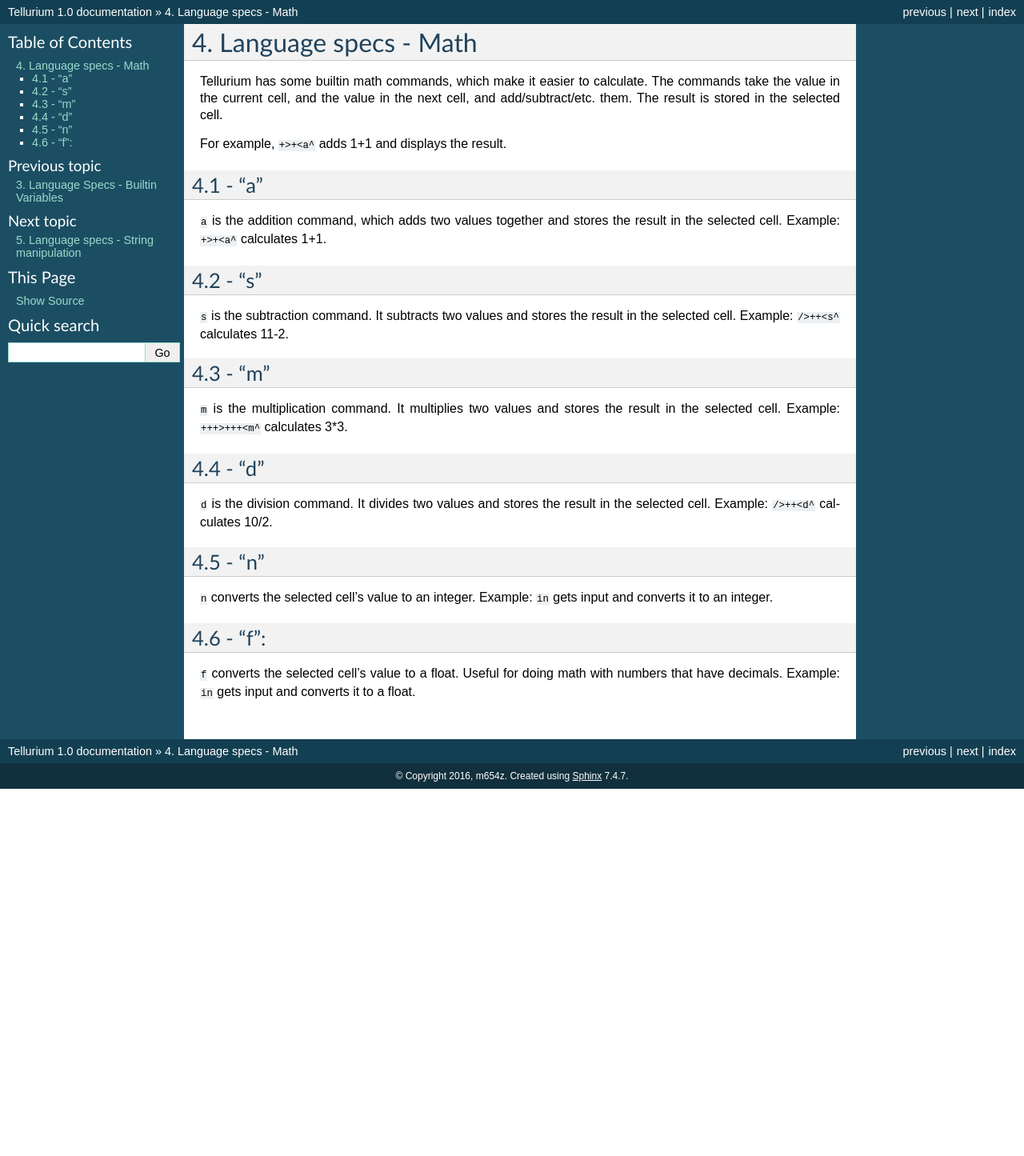
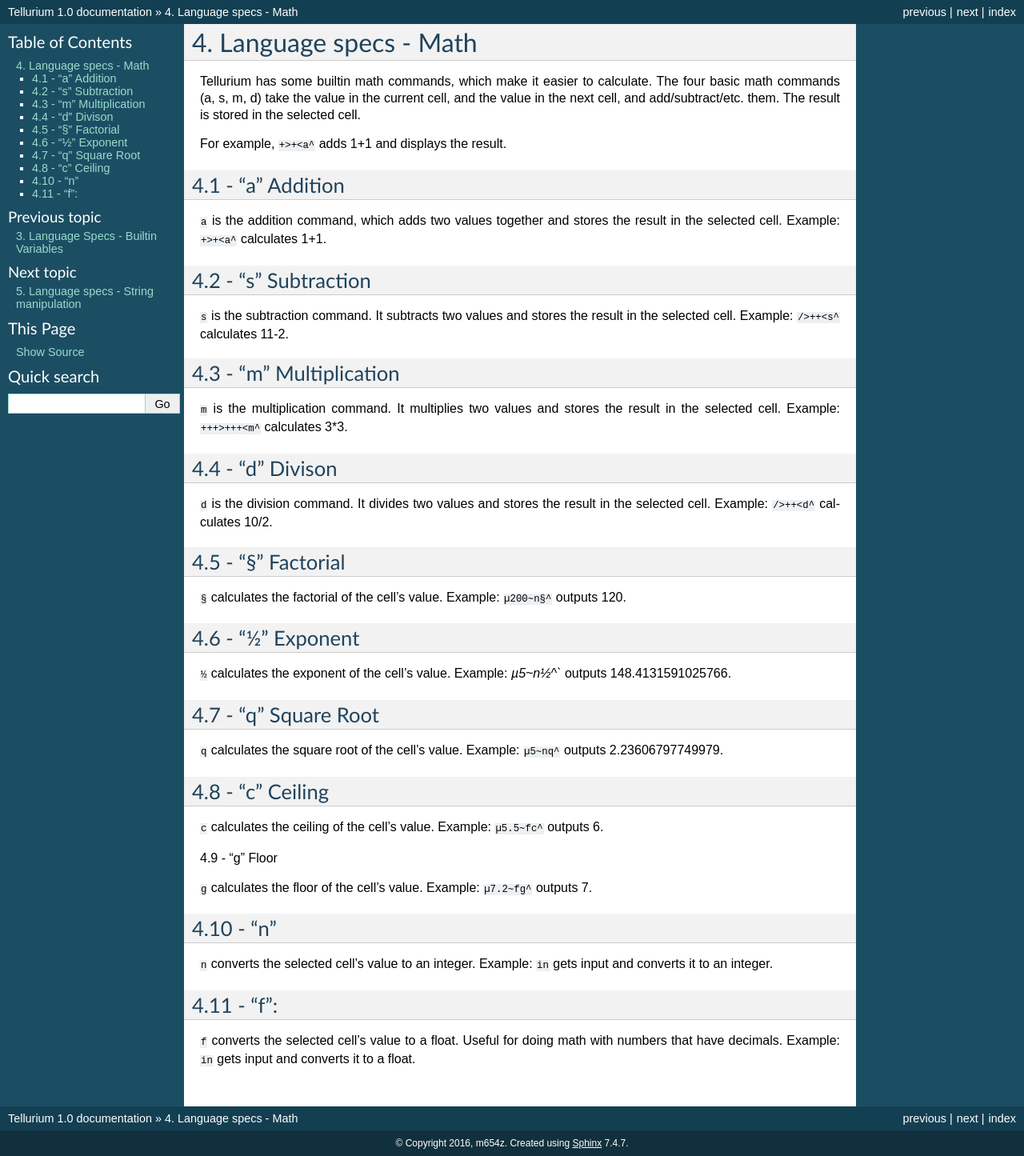
Before and after one commit to m654z/Tellurium, a Sphinx documentation site: the page built from docs/spec-math.rst, in a window 1280 px wide. Shown: the whole page at 80% size. Built offline with Sphinx 7.4.7, drawn with Linux system fonts in a browser that asks for light colours; before the commit the page ends 986 px from its top, so only the background shows below that.

Commit message:
Update spec-math.rst

```diff
--- a/docs/spec-math.rst
+++ b/docs/spec-math.rst
@@ -2,41 +2,70 @@
 ************************
 
 Tellurium has some builtin math commands, which make it easier to calculate.
-The commands take the value in the current cell, and the value in the next cell, and add/subtract/etc. them. The result is stored in the selected cell.
+The four basic math commands (a, s, m, d) take the value in the current cell, and the value in the next cell, and add/subtract/etc. them. The result is stored in the selected cell.
 
 For example, ``+>+<a^`` adds 1+1 and displays the result.
 
-4.1 - "a"
-=========
+4.1 - "a" Addition
+==================
 
 ``a`` is the addition command, which adds two values together and stores the result in the selected cell.
 Example: ``+>+<a^`` calculates 1+1.
 
-4.2 - "s"
-=========
+4.2 - "s" Subtraction
+=====================
 
 ``s`` is the subtraction command. It subtracts two values and stores the result in the selected cell.
 Example: ``/>++<s^`` calculates 11-2.
 
-4.3 - "m"
-=========
+4.3 - "m" Multiplication
+========================
 
 ``m`` is the multiplication command. It multiplies two values and stores the result in the selected cell.
 Example: ``+++>+++<m^`` calculates 3*3.
 
-4.4 - "d"
-=========
+4.4 - "d" Divison
+=================
 
 ``d`` is the division command. It divides two values and stores the result in the selected cell.
 Example: ``/>++<d^`` calculates 10/2.
 
-4.5 - "n"
+4.5 - "§" Factorial
+===================
+
+``§`` calculates the factorial of the cell's value.
+Example: ``µ200~n§^`` outputs 120.
+
+4.6 - "½" Exponent
+==================
+
+``½`` calculates the exponent of the cell's value.
+Example: `µ5~n½^`` outputs 148.4131591025766.
+
+4.7 - "q" Square Root
+=====================
+
+``q`` calculates the square root of the cell's value.
+Example: ``µ5~nq^`` outputs 2.23606797749979.
+
+4.8 - "c" Ceiling
+=================
+
+``c`` calculates the ceiling of the cell's value.
+Example: ``µ5.5~fc^`` outputs 6.
+
+4.9 - "g" Floor
+
+``g`` calculates the floor of the cell's value.
+Example: ``µ7.2~fg^`` outputs 7.
+
+4.10 - "n"
 =========
 
 ``n`` converts the selected cell's value to an integer.
 Example: ``in`` gets input and converts it to an integer.
 
-4.6 - "f":
+4.11 - "f":
 ==========
 
 ``f`` converts the selected cell's value to a float. Useful for doing math with numbers that have decimals.
```
